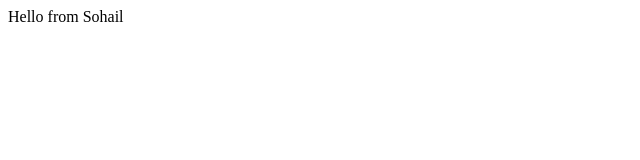
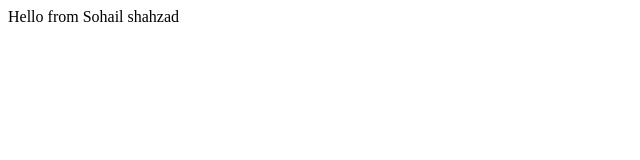
Before and after one commit to sohaily/bootcamp2020, a plain HTML site: page index.html in a window 1280 px wide. Shown: the full height of the page, 0-640 px from the left. Drawn offline with Linux system fonts and the light colour scheme.

Commit message:
Update index.html

```diff
--- a/index.html
+++ b/index.html
@@ -5,7 +5,7 @@
 </head>
 <body>
     <div>
-        Hello from Sohail
+        Hello from Sohail shahzad
     </div>
 </body>
 </html>
```
